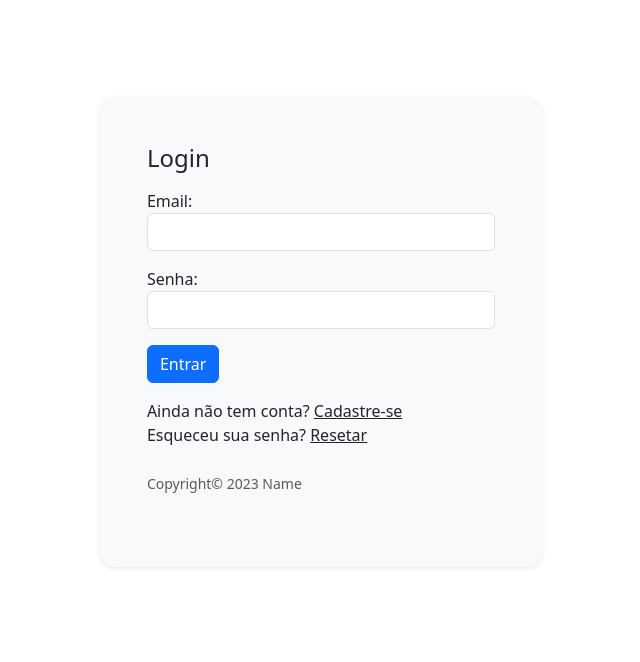
After one commit to priskaurdi/brecho2, a Django app: page /contas/entrar/ in a window 1280 px wide. The commit adds this page. Shown: the top 662 px of the page, without its empty margins (630-1270 px from the left). Run offline with Django 5.2, Linux system fonts and the light colour scheme; parts of the project's set-up code (start-up, migrations or seed data) failed here and were passed over; some libraries are stand-ins or nearby versions.

Commit message:
login-rotas-2024-09-07

```diff
--- /dev/null
+++ b/apps/base/templates/base_auth.html
@@ -0,0 +1,16 @@
+{% extends 'base.html' %}
+{% block title %}Autenticação{% endblock %}
+{% block content %}
+<div class="container col-xl-10 col-xxl-8 px-4 py-5">
+    <div class="row g-lg-5 py-5">
+        <div class="col-lg-7"></div>
+        <div class="col-md-10 mx-auto col-lg-5 p-4 p-md-5 rounded-4 bg-light shadow-sm">
+            {% include 'components/message.html' %}
+            {% block content_auth %}{% endblock %}
+            <div class="text-muted py-4">
+                <small>Copyright© 2023 Name</small>
+            </div>
+        </div>
+    </div>
+</div>
+{% endblock %}
--- /dev/null
+++ b/apps/contas/templates/login.html
@@ -0,0 +1,21 @@
+{% extends 'base_auth.html' %}
+{% block title %}Login{% endblock %}
+{% block content_auth %}
+<form method="post" action="{% url 'login' %}">
+    {% csrf_token %}
+    <h4>Login</h4>
+    <div class="mt-3">
+        <label for="email">Email:</label>
+        <input type="email" name="email" class="form-control" required>
+    </div>
+    <div class="mt-3">
+        <label for="password">Senha:</label>
+        <input type="password" name="password" class="form-control" required>
+    </div>
+    <button type="submit" class="btn btn-primary mt-3">Entrar</button>
+    <div class="mt-3">
+        <span>Ainda não tem conta? <a class="text-reset" href="#">Cadastre-se</a></span><br>
+        <span>Esqueceu sua senha? <a class="text-reset" href="#">Resetar</a></span>
+    </div>
+</form>
+{% endblock %}
--- a/apps/contas/urls.py
+++ b/apps/contas/urls.py
@@ -4,4 +4,5 @@ from contas import views
 
 urlpatterns = [
     path('timeout/',  views.timeout_view, name='timeout'),
+    path('entrar/', views.login_view, name='login'),
 ]
--- a/apps/contas/views.py
+++ b/apps/contas/views.py
@@ -1,5 +1,25 @@
-from django.shortcuts import render
+from django.contrib import messages
+from django.contrib.auth import authenticate, login
+from django.shortcuts import render, redirect
 
 # Create your views here.
+
+#Rota timeout (Desconectado por inatividade)
 def timeout_view(request):
     return render(request, 'timeout.html')
+
+#Login
+def login_view(request):
+    if request.method == 'POST':
+        email = request.POST.get('email')
+        password = request.POST.get('password')
+        user = authenticate(request, email=email, password=password)
+        print(user)
+        if user is not None:
+            login(request, user)
+            return redirect('home')
+        else:
+            messages.error(request, 'Email ou senha inválidos')
+    if request.user.is_authenticated:
+        return redirect('home')
+    return render(request, 'login.html')
--- a/core/urls.py
+++ b/core/urls.py
@@ -21,7 +21,7 @@ from django.urls import path, include
 
 urlpatterns = [
     path('admin/', admin.site.urls),
-    path('contas/', include('contas.urls')), # url do app
+    path('contas/', include('contas.urls')), # adiciona contas
     path('', include('pages.urls')), # url do app
 ]
 
```
Also changed, not shown: apps/pages/templates/index.html (+11 -4 lines).
